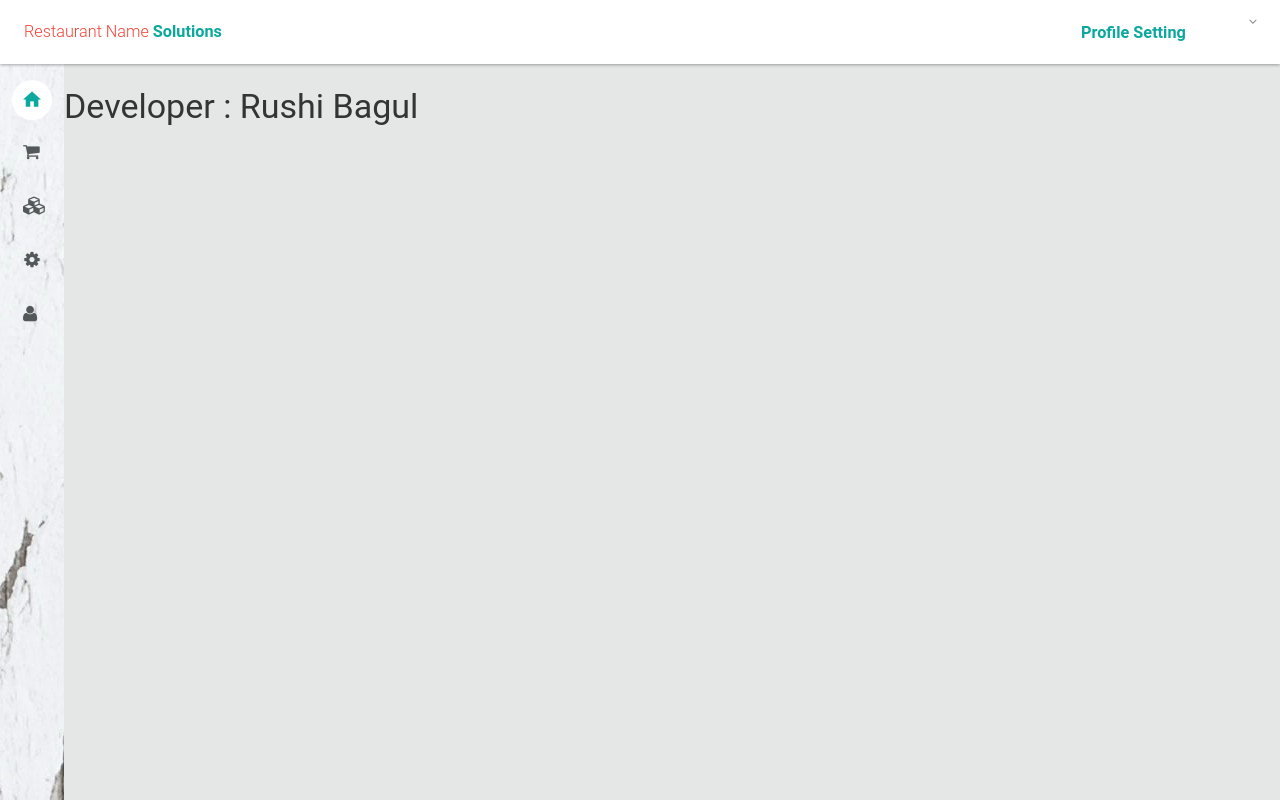
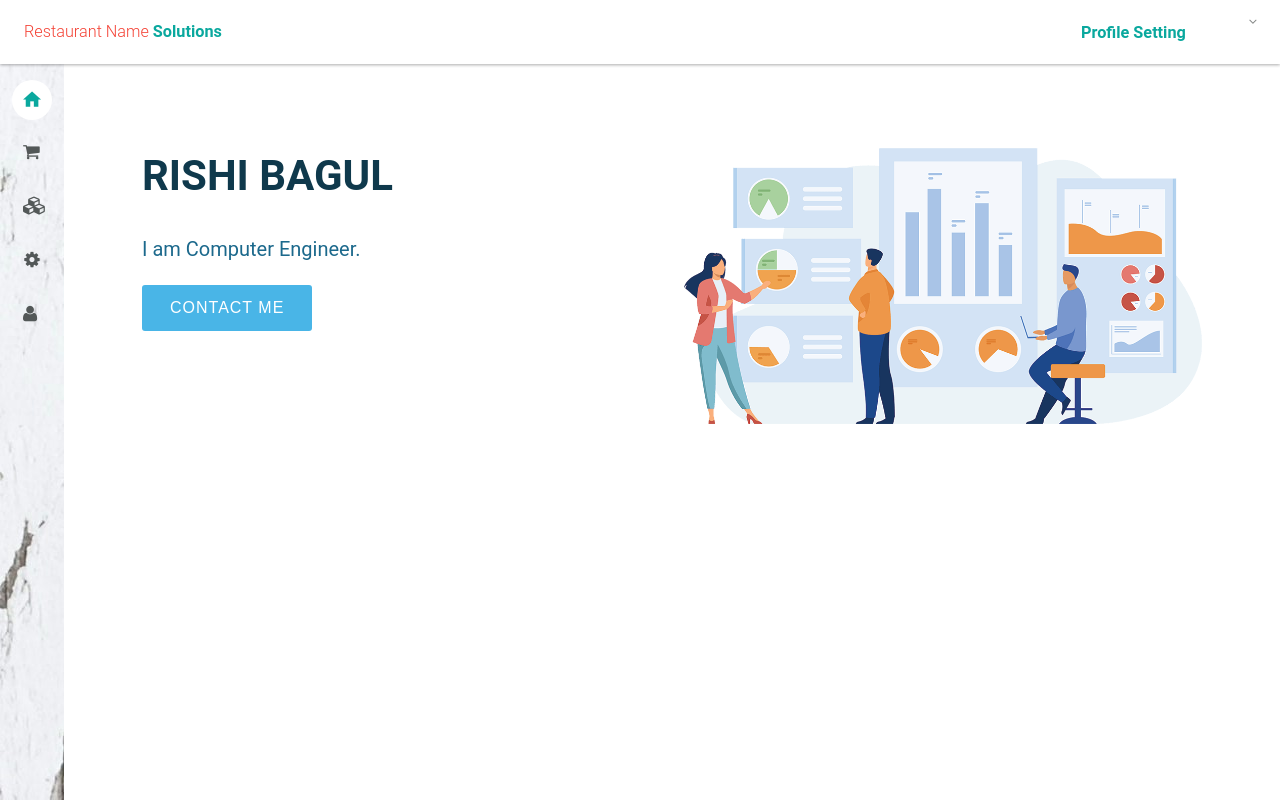
Before and after one commit to iamrishi-x/Restaurant_Mangement, a Django app: page /about in a window 1280 px wide. Run offline with Django 3.2, Linux system fonts and the light colour scheme; some libraries are stand-ins or nearby versions.

Commit message:
developer Page Edited

```diff
--- a/CustomerAndDish/templates/CustomerAndDish/index_dishes.html
+++ b/CustomerAndDish/templates/CustomerAndDish/index_dishes.html
@@ -11,10 +11,10 @@
                                 <div class="card">
                                     <div class="card-head style-primary">
                                         <header>All Dishes Data</header>
-                                        <div class="tools">
+                                        <!-- <div class="tools">
                                             <a class="btn btn-icon-toggle btn-collapse"><i class="fa fa-angle-down"></i></a>
                                             <a class="btn btn-icon-toggle btn-close"><i class="md md-close"></i></a>
-                                        </div>
+                                        </div> -->
                                     </div>
                                     <div class="card-body">
                                         <div class="table-responsive">
--- a/CustomerAndDish/templates/CustomerAndDish/index_orders.html
+++ b/CustomerAndDish/templates/CustomerAndDish/index_orders.html
@@ -11,10 +11,10 @@
                                 <div class="card">
                                     <div class="card-head style-primary">
                                         <header>All Orders Data</header>
-                                        <div class="tools">
+                                        <!-- <div class="tools">
                                             <a class="btn btn-icon-toggle btn-collapse"><i class="fa fa-angle-down"></i></a>
                                             <a class="btn btn-icon-toggle btn-close"><i class="md md-close"></i></a>
-                                        </div>
+                                        </div> -->
                                     </div>
                                     <div class="card-body">
                                         <div class="table-responsive">
--- a/restMain/views.py
+++ b/restMain/views.py
@@ -8,4 +8,4 @@ def IndexMain(request):
 
 
 def IndexAbout(request):
-    return render(request,'index.html')
+    return render(request,'About_developer.html')
--- a/static/css/style_change.css
+++ b/static/css/style_change.css
@@ -201,3 +201,78 @@
   .subscribe-form .form-control {
     background: rgba(255, 255, 255, 0.2);
   }
+
+/*--------------------------------------------------------------
+# Hero Section
+--------------------------------------------------------------*/
+#hero {
+  width: 100%;
+  height: 80vh;
+  background: #f9f9f9;
+}
+
+#hero .container {
+  padding-top: 84px;
+}
+
+#hero h1 {
+  margin: 0;
+  font-size: 42px;
+  font-weight: 700;
+  line-height: 56px;
+  color: #0f394c;
+  text-transform: uppercase;
+}
+
+#hero h2 {
+  color: #1c698c;
+  margin: 10px 0 0 0;
+  font-size: 20px;
+}
+
+#hero .btn-get-started {
+  font-family: "Dosis", sans-serif;
+  font-weight: 500;
+  font-size: 16px;
+  letter-spacing: 1px;
+  display: inline-block;
+  padding: 8px 28px;
+  border-radius: 3px;
+  transition: 0.5s;
+  margin-top: 25px;
+  color: #fff;
+  background: #49b5e7;
+  text-transform: uppercase;
+}
+
+#hero .btn-get-started:hover {
+  background: #76c7ed;
+}
+
+@media (max-width: 991px) {
+  #hero {
+    height: 100vh;
+    text-align: center;
+  }
+  #hero .hero-img img {
+    width: 50%;
+  }
+}
+
+@media (max-width: 768px) {
+  #hero h1 {
+    font-size: 28px;
+    line-height: 36px;
+  }
+  #hero h2 {
+    font-size: 18px;
+    line-height: 24px;
+  }
+  #hero .hero-img img {
+    width: 80%;
+  }
+}
+
+/*--------------------------------------------------------------
+# Sections General
+--------------------------------------------------------------*/
--- /dev/null
+++ b/templates/About_developer.html
@@ -0,0 +1,28 @@
+{% extends 'layout.html' %}
+
+{% block title %} About {% endblock %}
+
+{% block body %}
+<!-- <h1> Developer : Rushi Bagul </h1> -->
+
+{% load static %}
+<!-- id="hero"  -->
+<section id="hero" class="d-flex align-items-center" style="background-color: white;">
+    <div class="container">
+        <div class="row">
+            <div class="col-lg-6 justify-content-center">
+                <h1>Rishi Bagul</h1>
+                <br>
+                <h2>I am Computer Engineer.</h2>
+                <div><a href="#about" class="btn-get-started scrollto">Contact me</a></div>
+            </div>
+            <div class="col-lg-6 order-1 order-lg-2 hero-img">
+
+                <img src="{% static 'img/hero-img.png' %}" class="img-fluid" alt="">
+            </div>
+        </div>
+    </div>
+
+</section><!-- End Hero -->
+
+{% endblock %}
--- a/templates/index.html
+++ b/templates/index.html
@@ -4,4 +4,65 @@
 
 {% block body %}
                 <h1> Developer : Rushi Bagul </h1>
+
+
+                <section id="hero" class="d-flex align-items-center">
+
+                    <div class="container">
+                      <div class="row">
+                        <div class="col-lg-6 pt-4 pt-lg-0 order-2 order-lg-1 d-flex flex-column justify-content-center">
+                          <h1>Creating websites that make you stop & stare</h1>
+                          <h2>Accusantium quam, aliquam ultricies eget tempor id, aliquam eget nibh et. Maecen aliquam, risus at semper. Proin iaculis purus consequat sem cure digni ssim. Donec porttitora entum.</h2>
+                          <div><a href="#about" class="btn-get-started scrollto">Get Started</a></div>
+                        </div>
+                        <div class="col-lg-6 order-1 order-lg-2 hero-img">
+                          <img src="assets/img/hero-img.png" class="img-fluid" alt="">
+                        </div>
+                      </div>
+                    </div>
+
+                  </section><!-- End Hero -->
+
+                  <main id="main">
+
+                    <!-- ======= About Section ======= -->
+                    <section id="about" class="about">
+                      <div class="container">
+
+                        <div class="row">
+                          <div class="col-xl-5 col-lg-6 d-flex justify-content-center video-box align-items-stretch">
+                            <a href="https://www.youtube.com/watch?v=jDDaplaOz7Q" class="venobox play-btn mb-4" data-vbtype="video" data-autoplay="true"></a>
+                          </div>
+
+                          <div class="col-xl-7 col-lg-6 icon-boxes d-flex flex-column align-items-stretch justify-content-center py-5 px-lg-5">
+                            <h3>Enim quis est voluptatibus aliquid consequatur fugiat</h3>
+                            <p>Esse voluptas cumque vel exercitationem. Reiciendis est hic accusamus. Non ipsam et sed minima temporibus laudantium. Soluta voluptate sed facere corporis dolores excepturi. Libero laboriosam sint et id nulla tenetur. Suscipit aut voluptate.</p>
+
+                            <div class="icon-box">
+                              <div class="icon"><i class="bx bx-fingerprint"></i></div>
+                              <h4 class="title"><a href="">Lorem Ipsum</a></h4>
+                              <p class="description">Voluptatum deleniti atque corrupti quos dolores et quas molestias excepturi sint occaecati cupiditate non provident</p>
+                            </div>
+
+                            <div class="icon-box">
+                              <div class="icon"><i class="bx bx-gift"></i></div>
+                              <h4 class="title"><a href="">Nemo Enim</a></h4>
+                              <p class="description">At vero eos et accusamus et iusto odio dignissimos ducimus qui blanditiis praesentium voluptatum deleniti atque</p>
+                            </div>
+
+                            <div class="icon-box">
+                              <div class="icon"><i class="bx bx-atom"></i></div>
+                              <h4 class="title"><a href="">Dine Pad</a></h4>
+                              <p class="description">Explicabo est voluptatum asperiores consequatur magnam. Et veritatis odit. Sunt aut deserunt minus aut eligendi omnis</p>
+                            </div>
+
+                          </div>
+                        </div>
+
+                      </div>
+                    </section><!-- End About Section -->
+
+
+
+
 {% endblock %}
--- a/templates/layout.html
+++ b/templates/layout.html
@@ -99,7 +99,7 @@
 	<!-- END HEADER-->
 
 	<!-- BEGIN BASE-->
-	<div id="base">
+	<div id="base" style="background-color: white;">
 
 		<!-- BEGIN OFFCANVAS LEFT -->
 		<div class="offcanvas">
```
Also changed, not shown: CustomerAndDish/templates/CustomerAndDish/new_dish.html (+4 -4 lines), CustomerAndDish/templates/CustomerAndDish/temp.html (deleted, +0 -146 lines), CustomerAndDish/templates/CustomerAndDish/temp2.html (deleted, +0 -97 lines), requirements.txt (added, +23 -0 lines), README.md (added), db.sqlite3, static/img/hero-img.png (added).
